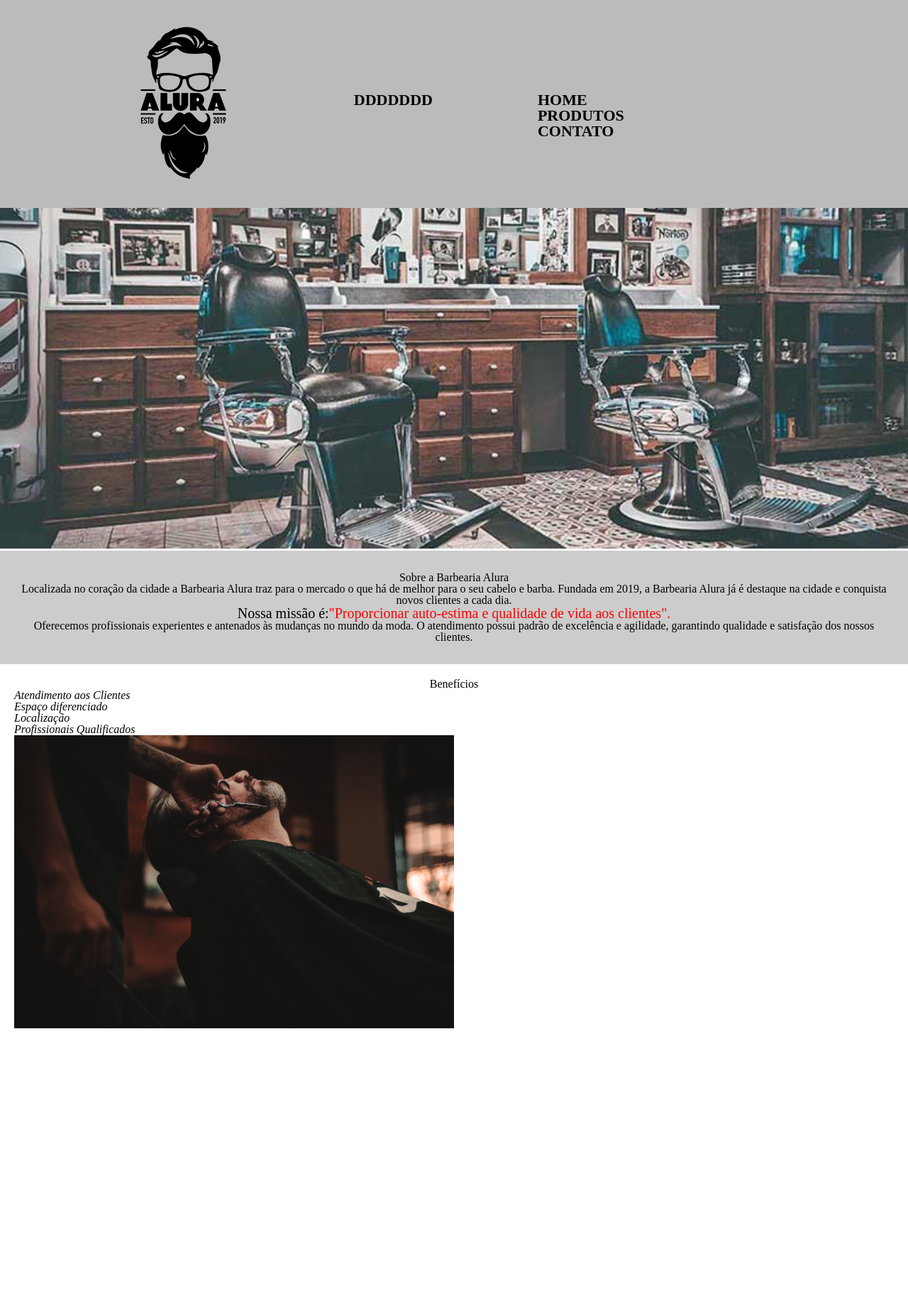
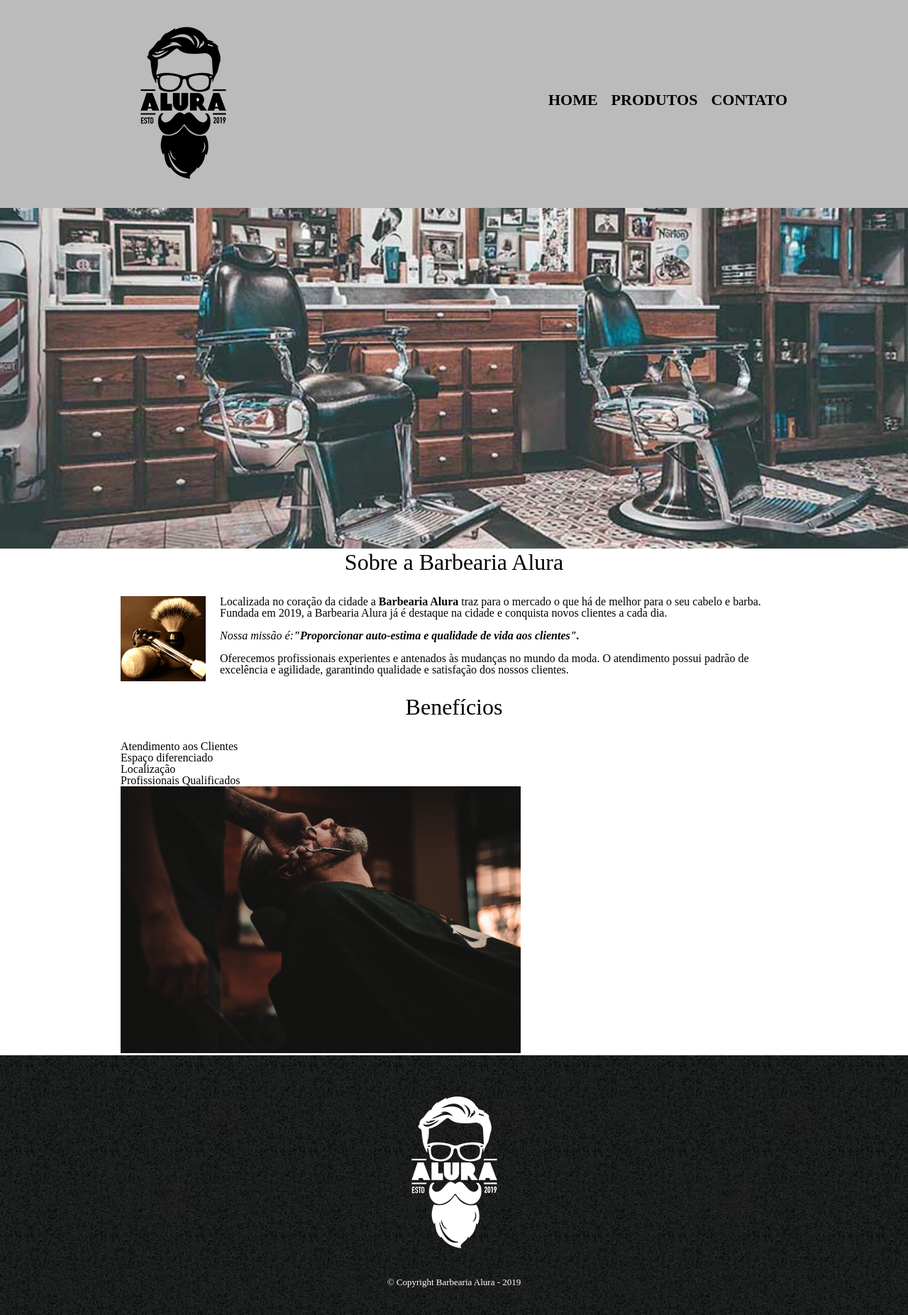
Before and after one commit to Edenilson-Nascimento/Barbearia-Alura, a plain HTML site: page index.html in a window 1280 px wide. Shown: the whole page at 71% size. Before the commit the page ends 1472 px from the top, so only its background shows below. Drawn offline with Linux system fonts and the light colour scheme.

Commit message:
página inicial

```diff
--- a/index.html
+++ b/index.html
@@ -5,18 +5,16 @@
 <head>
 	<meta charset="utf-8">
 	<title>Barbearia Alura</title>
+
         <link rel="stylesheet" href="reset.css">
-	<link rel="stylesheet" type="text/css" href="style-home.css">
+        <link rel="stylesheet" href="style.css">
 </head>
 
 <body>
 
 <header>
  <div class="caixa">
-	                <div>
 	<h1><img src="imagens/logo.png" alt="Logo da Barbearia Alura"></h1>
-	                <p class="teste">ddddddd</p>
-	                </div>
 	<nav>
 	 <ul>
 	  <li><a href="index.html">Home</a></li>
@@ -28,20 +26,23 @@
  </header>
 
 
-<img id="banner" src="imagens/banner.jpg">
+<img class="banner" src="imagens/banner.jpg">
 
-<div class="principal">
-<h2 class="titulo-centralizado">Sobre a Barbearia Alura</h2>
+<main>
+	 <section class="principal">
+		<h2 class="titulo-principal">Sobre a Barbearia Alura</h2>
+
+		  <img class="utensilios" src="imagens/utensilios.jpg" alt="Utensilios de um barbeiro.">
 
 		<p>Localizada no coração da cidade a <strong>Barbearia Alura</strong> traz para o mercado o que há de melhor para o seu cabelo e barba. Fundada em 2019, a Barbearia Alura já é destaque na cidade e conquista novos clientes a cada dia.</p>
 
 		<p id="missao"><em>Nossa missão é:<strong>"Proporcionar auto-estima e qualidade de vida aos clientes".</strong></em></p>
 
 		<p>Oferecemos profissionais experientes e antenados às mudanças no mundo da moda. O atendimento possui padrão de excelência e agilidade, garantindo qualidade e satisfação dos nossos clientes.</p>
-</div>
+		</section>
 
-<div class="beneficios">
-<h3 class="titulo-centralizado">Benefícios</h3>
+		<section class="beneficios">
+		<h3 class="titulo-principal">Benefícios</h3>
 
 			<ul>
 				<li class="itens">Atendimento aos Clientes</li>
@@ -50,7 +51,13 @@
 			    <li class="itens">Profissionais Qualificados</li>
 			</ul>
 		<img src="imagens/beneficios.jpg" class="imagembeneficio">
-</div>
+	</section>
+</main>
+
+  <footer>
+    <img src="imagens/logo-branco.png" alt="Logo da Barbearia Alura">
+    <p class="copyright">&copy; Copyright Barbearia Alura - 2019</p>
+  </footer>
 
 </body>
 </html>
--- a/style-home.css
+++ /dev/null
@@ -1,97 +0,0 @@
-header{
-	background: #BBBBBB;
-	padding: 20px 0;
-}
-
-.caixa{
-	position: relative;
-	width: 940px;
-	margin: 0 auto;
-}
-
-.teste{
-	display: inline-block;
-	position: absolute;
-	text-transform: uppercase;
-	color: #000000;
-	font-weight: bold;
-	font-size: 22px;
-	text-decoration: none;
-	top: 110px;
-	right: 500px;
-
-}
-
-
-nav{
-	position: absolute;
-	top: 110px;
-	right: 0;
-}
-
-nav li{
-	display: inline;
-	margin: 0 0 0 15px;
-}
-
-nav a{
-	text-transform: uppercase;
-	color: #000000;
-	font-weight: bold;
-	font-size: 22px;
-	text-decoration: none;
-}
-
-nav a:hover{
-	color: #C78C19;
-	text-decoration: underline;;
-}
-
-.principal{
-	background: #CCCCCC;
-	padding: 30px;
-}
-
-.titulo-principal {
-    padding-left: 20px;
-}
-
-#banner{
-	width: 100%;
-}
-
-.titulo-centralizado {
-    text-align: center
-}
-
-#missao{
-	font-size: 20px;
-}
-
-p{
-	text-align: center;
-
-}
-
-em strong {
-    color: #FF0000;
-}
-
-.itens{
-	font-style: italic;
-}
-
-.beneficios{
-	background: #FFFFFF;
-	padding: 20px;
-}
-
-ul{
-	vertical-align: top;
-	width: 20%;
-	margin-right: 15px;
-}
-
-.imagembeneficio{
-	width: 50%;
-}
--- a/style.css
+++ b/style.css
@@ -164,3 +164,38 @@ td, th {
     border: 1px solid #000000;
     padding: 8px 15px;
 }
+
+/* CSS da página inicial */
+
+.banner{
+	width: 100%;
+}
+
+.titulo-principal{
+	text-align: center;
+	font-size: 2em;
+	margin: 0 0 1em;
+	clear: left;
+}
+
+.principal p {
+	margin: 1em;
+}
+
+.principal strong {
+    font-weight: bold;
+}
+
+.principal em {
+    font-style: italic;
+}
+
+.utensilios {
+    width: 120px;
+    float: left;
+    margin: 0 20px 20px 0;
+}
+
+.imagembeneficio {
+    width: 60%;
+}
```
Also changed, not shown: contatos.html (+0 -3 lines), imagens/utensilios.jpg (added). Lines whose indentation alone changed are shown as unchanged.
